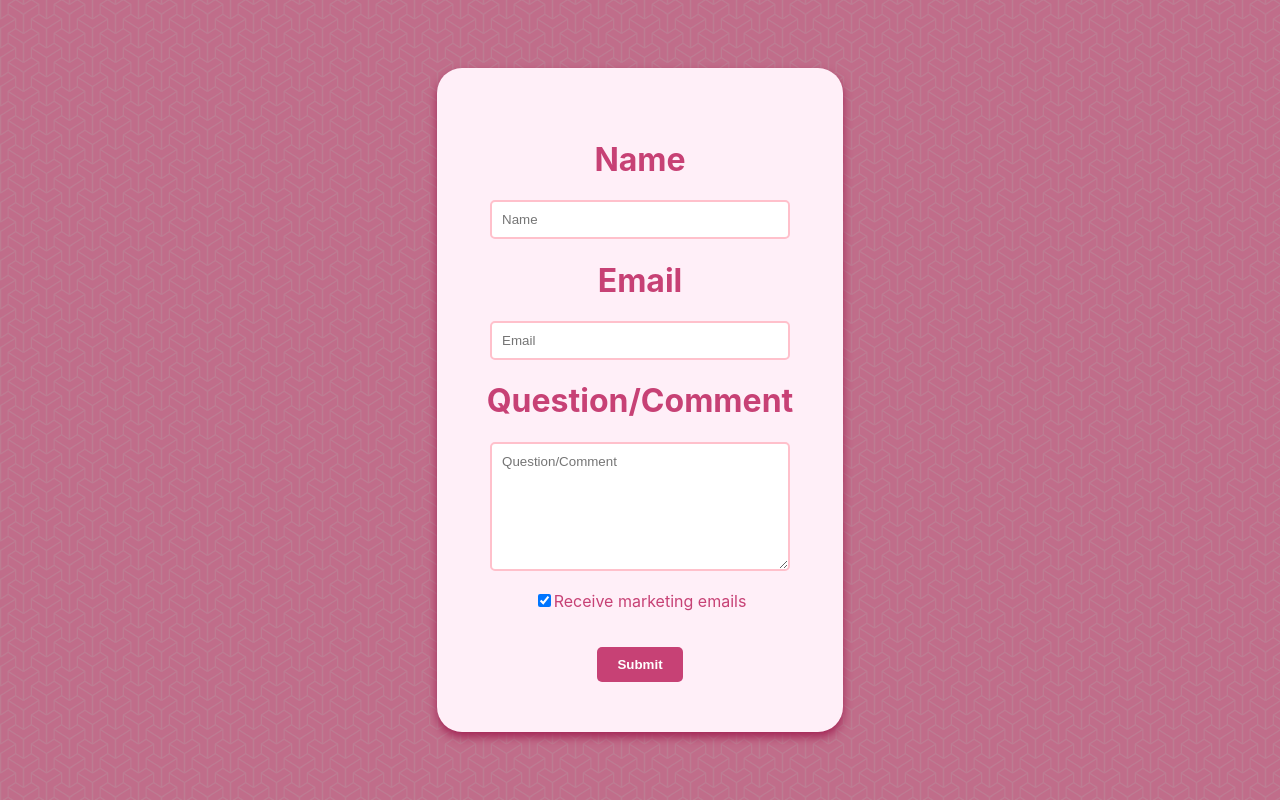
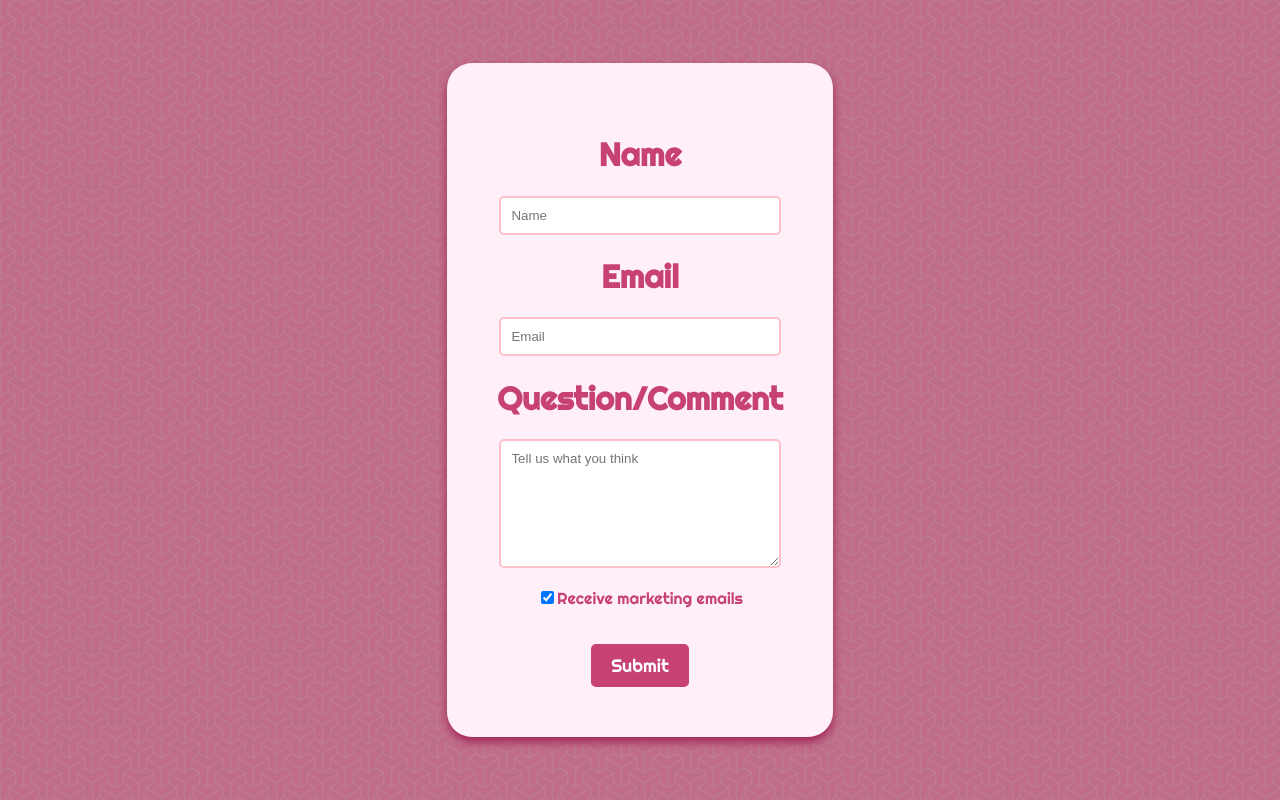
Before and after one commit to mariapan0330/customer-contact-form, a React (Create React App) app: page / in a window 1280 px wide. Built offline with nearby package versions, Linux system fonts and the light colour scheme.

Commit message:
formatting and opt in tracking

```diff
--- a/public/index.html
+++ b/public/index.html
@@ -9,6 +9,8 @@
       name="description"
       content="Web site created using create-react-app"
     />
+
+    <link rel="stylesheet" href="https://fonts.googleapis.com/css?family=Righteous">
     <!-- <link rel="apple-touch-icon" href="%PUBLIC_URL%/logo192.png" /> -->
     <!--
       manifest.json provides metadata used when your web app is installed on a
--- a/src/components/Form.css
+++ b/src/components/Form.css
@@ -14,6 +14,7 @@
 
 h1, p {
     color: #c74175;
+    font-family: 'Righteous', sans-serif;
 }
 
 
@@ -38,12 +39,17 @@ h1, p {
     font-family: Arial, Helvetica, sans-serif;
 }
 
+#commentInput {
+    resize: vertical;
+}
+
 #submitBtn{
     background-color: #c74175;
     color: white;
-    font-weight: bold;
     padding: 10px 20px;
     border: none;
     border-radius: 5px;
     cursor: pointer;
+    font-family: 'Righteous', sans-serif;
+    font-size: large;
 }
--- a/src/components/Form.jsx
+++ b/src/components/Form.jsx
@@ -10,6 +10,7 @@ export default function Form(props) {
     const [name, setName] = useState()
     const [email, setEmail] = useState()
     const [comment, setComment] = useState()
+    const [optIn, setOptIn] = useState()
 
     const normalBorder = {border: "2px solid pink"}
     const errorBorder = {border: "3px dashed red"}
@@ -35,21 +36,22 @@ export default function Form(props) {
         e.preventDefault()
         let name = e.target.name.value
         let email = e.target.email.value
-        let valid = isEmailValid(email)
         let comment = e.target.comment.value
 
-        setShowErrorMsg(true)
-        if (!valid) {
+        // validate email
+        let valid = isEmailValid(email)
+
+        if (!name || !email || !comment) {
+            setShowErrorMsg(true)
+            setErrorMsg(p => <div id="error-msg">Please fill out all fields.</div>);
+            if (!name) setNameBorder(errorBorder)
+            if (!email) setEmailBorder(errorBorder)
+            if (!comment) setCommentBorder(errorBorder)
+        } else if (!valid) {
+            setShowErrorMsg(true)
             setErrorMsg(p => <div id="error-msg">Email is invalid.</div>)
             setEmailBorder(errorBorder)
-        }
-        if (!name || !email || !comment) setErrorMsg(p => <div id="error-msg">Please fill out all fields.</div>);
-        if (!name) setNameBorder(errorBorder)
-        if (!email) setEmailBorder(errorBorder)
-        if (!comment) setCommentBorder(errorBorder)
-
-
-        if (name && isEmailValid && comment) {
+        } else {
             props.setShowModal(true)
             props.setUsername(name)
             e.target.reset()
@@ -64,14 +66,41 @@ export default function Form(props) {
             <div className='card'>
                 <form action="" onSubmit={handleSubmit} className='contact-form'>
                     <h1>Name</h1>
-                    <input class='form-input' type='text' id='nameInput' name='name' placeholder='Name' style={nameBorder} onChange={(e)=>{setName(e.target.value)}} />
+                    <input
+                        className='form-input'
+                        type='text'
+                        id='nameInput'
+                        name='name'
+                        placeholder='Name'
+                        style={nameBorder}
+                        onChange={(e)=>{setName(e.target.value)}} />
                     <h1>Email</h1>
-                    <input class='form-input' type='text' id='emailInput' name='email' placeholder='Email' style={emailBorder} onChange={(e)=>{setEmail(e.target.value)}} />
+                    <input
+                        className='form-input'
+                        type='text'
+                        id='emailInput'
+                        name='email'
+                        placeholder='Email'
+                        style={emailBorder}
+                        onChange={(e)=>{setEmail(e.target.value)}} />
+
                     <h1>Question/Comment</h1>
-                    <textarea id='commentInput' rows='7' name='comment' placeholder='Question/Comment' style={commentBorder} onChange={(e)=>{setComment(e.target.value)}}></textarea>
+                    <textarea
+                        id='commentInput'
+                        rows='7'
+                        name='comment'
+                        placeholder='Tell us what you think'
+                        style={commentBorder}
+                        onChange={(e)=>{setComment(e.target.value)}}></textarea>
                     <br />
                     <p onClick={() => setChecked(!checked)}>
-                        <input type='checkbox' id='receiveEmails' name='receiveEmails' checked={checked} value={checked}/>
+                        <input
+                            type='checkbox'
+                            id='receiveEmails'
+                            name='receiveEmails'
+                            checked={checked}
+                            value={checked}
+                            onChange={(e)=>{setOptIn(e.target.value)}} />
                         Receive marketing emails
                     </p>
                     {showErrorMsg && errorMsg}
```
Also changed, not shown: src/App.js (+0 -8 lines).
